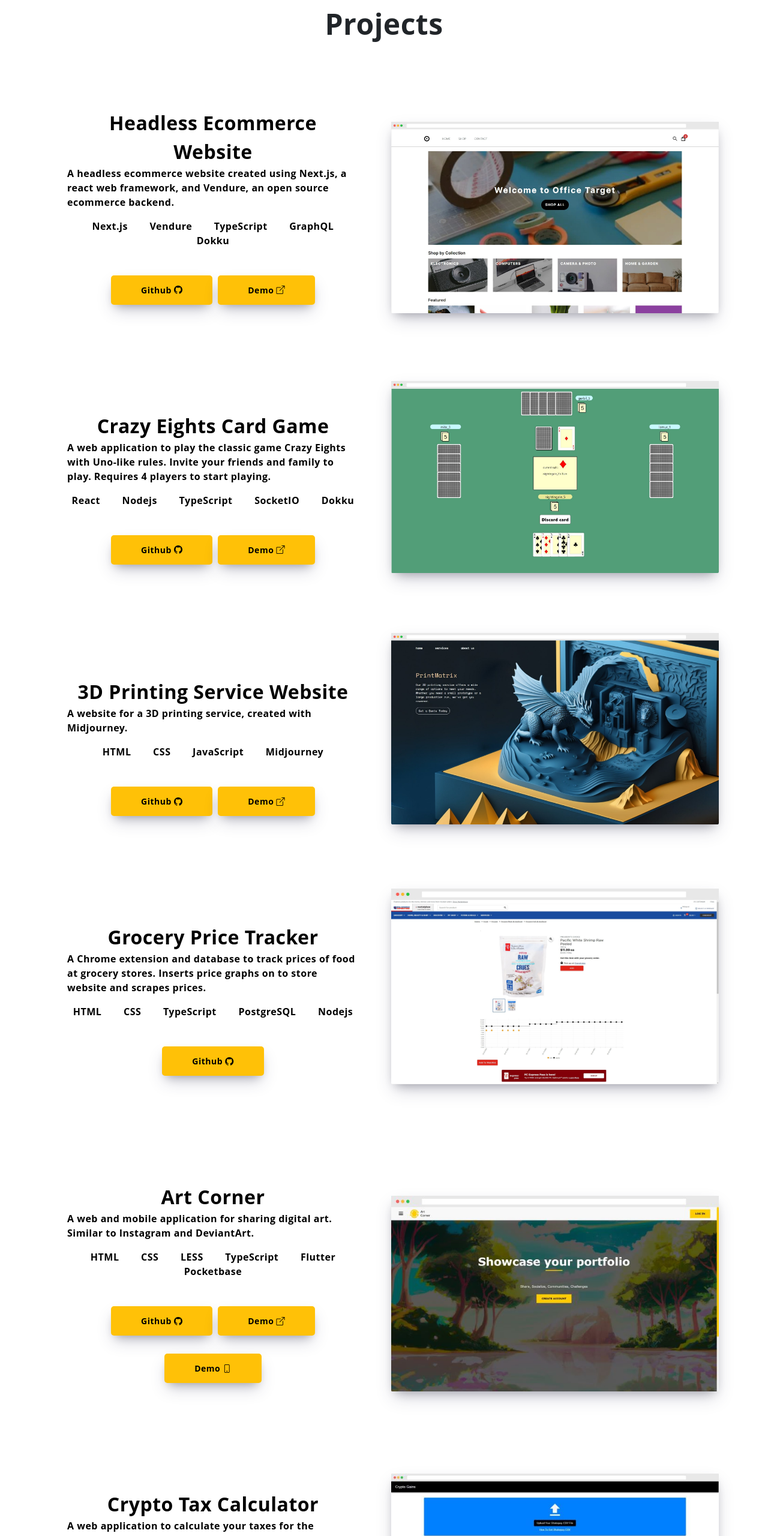
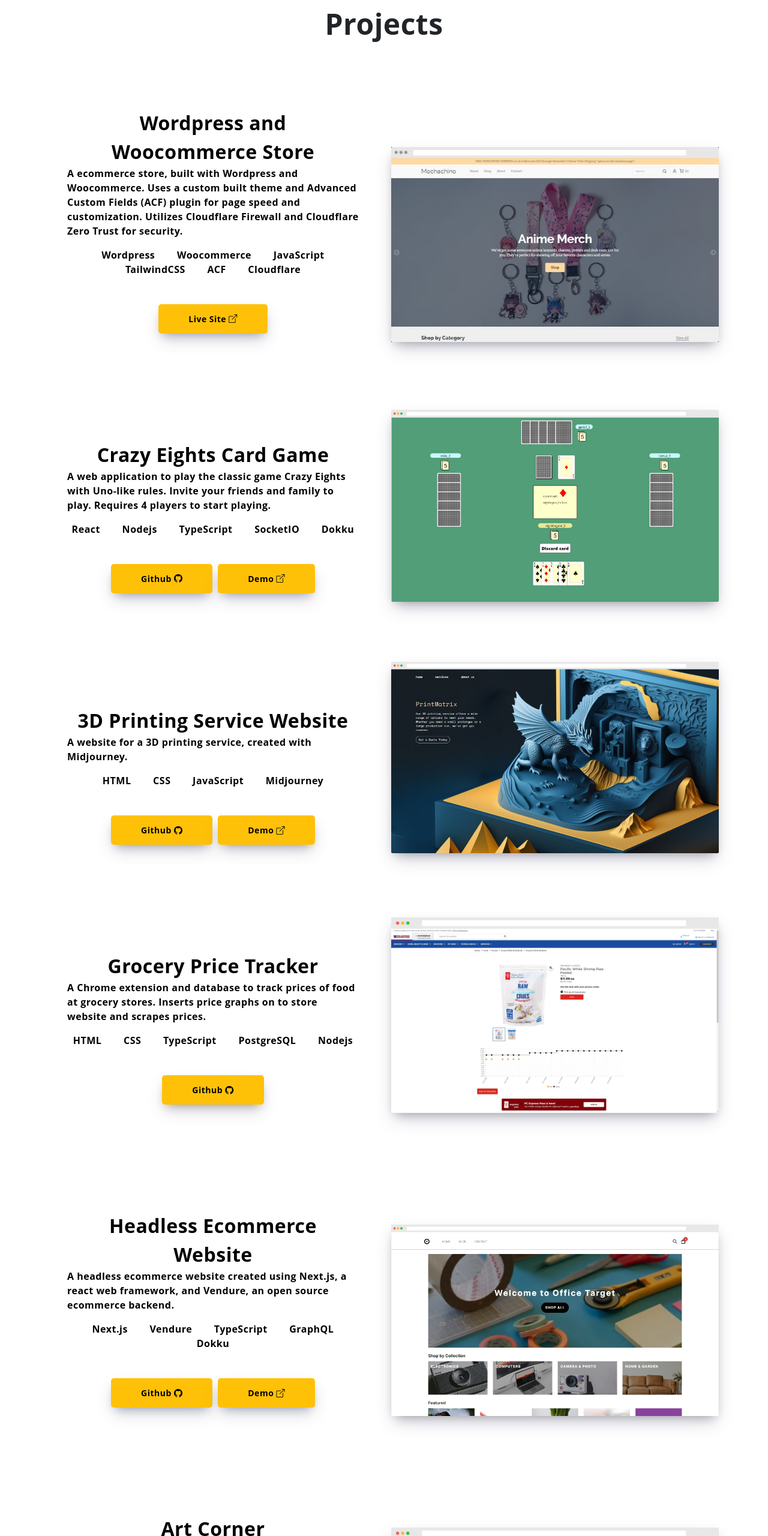
Before and after one commit to Jordon-L/portfolio-v2, a website built with Vite: page index.html in a window 1280 px wide. Shown: the part 1289-3849 px from the top of the page at 60% size. Built offline with nearby package versions, Linux system fonts and the light colour scheme.

Commit message:
update mochachino

```diff
--- a/index.html
+++ b/index.html
@@ -83,24 +83,19 @@
       <div class="row justify-content-center div-title">
         <h3 class="div-header">Projects</h3>
       </div>
+
       <div class="row align-items-end justify-content-center project">
         <div class="col col-12 col-lg-6">
           <div class="project-info">
-            <div class="div-title">Headless Ecommerce Website</div>
+            <div class="div-title">Wordpress and Woocommerce Store</div>
             <p>
-              A headless ecommerce website created using Next.js, a react web
-              framework, and Vendure, an open source ecommerce backend.
+              A ecommerce store, built with Wordpress and Woocommerce. Uses a custom built theme and Advanced Custom Fields (ACF) plugin for page speed and customization. Utilizes Cloudflare Firewall and Cloudflare Zero Trust for security.
             </p>
-            <p class="skills">Next.js Vendure TypeScript GraphQL Dokku</p>
+            <p class="skills">Wordpress Woocommerce JavaScript TailwindCSS ACF Cloudflare</p>
 
             <div class="external-links">
-              <a
-                href="https://github.com/Jordon-L/nextjs-store-vendure"
-                class="button"
-                >Github <i class="bi bi-github"></i>
-              </a>
-              <a href="https://nextjs-store.jordonlee.com/" class="button"
-                >Demo <i class="bi bi-box-arrow-up-right"></i
+              <a href="https://mochachino.art/" class="button"
+                >Live Site <i class="bi bi-box-arrow-up-right"></i
               ></a>
             </div>
           </div>
@@ -108,7 +103,7 @@
 
         <div class="col col-12 col-lg-6">
           <img
-            src="./images/screely-headless-ecommerce.jpg"
+            src="./images/screely-mochachino.jpg"
             class="project-image img-fluid"
             alt="headless ecommerce image"
           />
@@ -201,6 +196,39 @@
           />
         </div>
       </div>
+
+      <div class="row align-items-end justify-content-center project">
+        <div class="col col-12 col-lg-6">
+          <div class="project-info">
+            <div class="div-title">Headless Ecommerce Website</div>
+            <p>
+              A headless ecommerce website created using Next.js, a react web
+              framework, and Vendure, an open source ecommerce backend.
+            </p>
+            <p class="skills">Next.js Vendure TypeScript GraphQL Dokku</p>
+
+            <div class="external-links">
+              <a
+                href="https://github.com/Jordon-L/nextjs-store-vendure"
+                class="button"
+                >Github <i class="bi bi-github"></i>
+              </a>
+              <a href="https://nextjs-store.jordonlee.com/" class="button"
+                >Demo <i class="bi bi-box-arrow-up-right"></i
+              ></a>
+            </div>
+          </div>
+        </div>
+
+        <div class="col col-12 col-lg-6">
+          <img
+            src="./images/screely-headless-ecommerce.jpg"
+            class="project-image img-fluid"
+            alt="headless ecommerce image"
+          />
+        </div>
+      </div>
+
       <div class="row align-items-end justify-content-center project">
         <div class="col col-12 col-lg-6">
           <div class="project-info">
```
Also changed, not shown: images/screely-mochachino.jpg (added).
